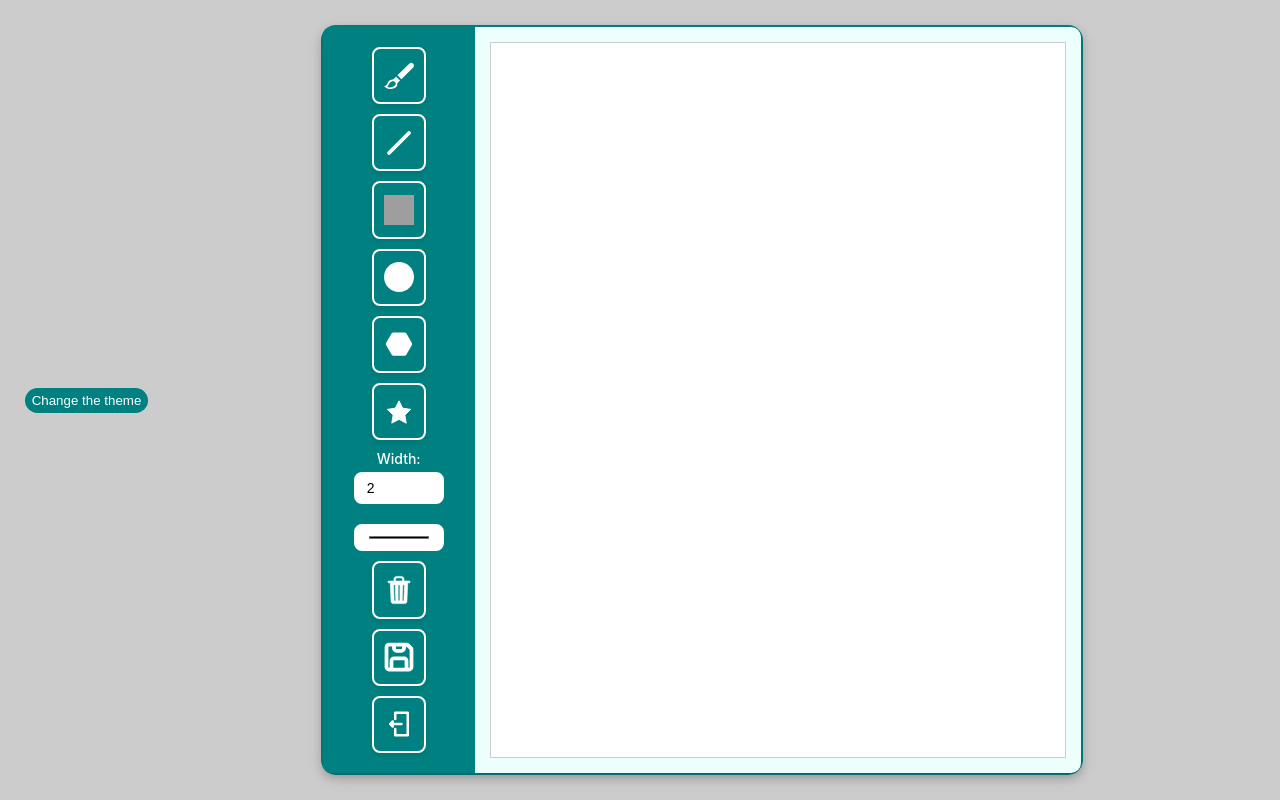
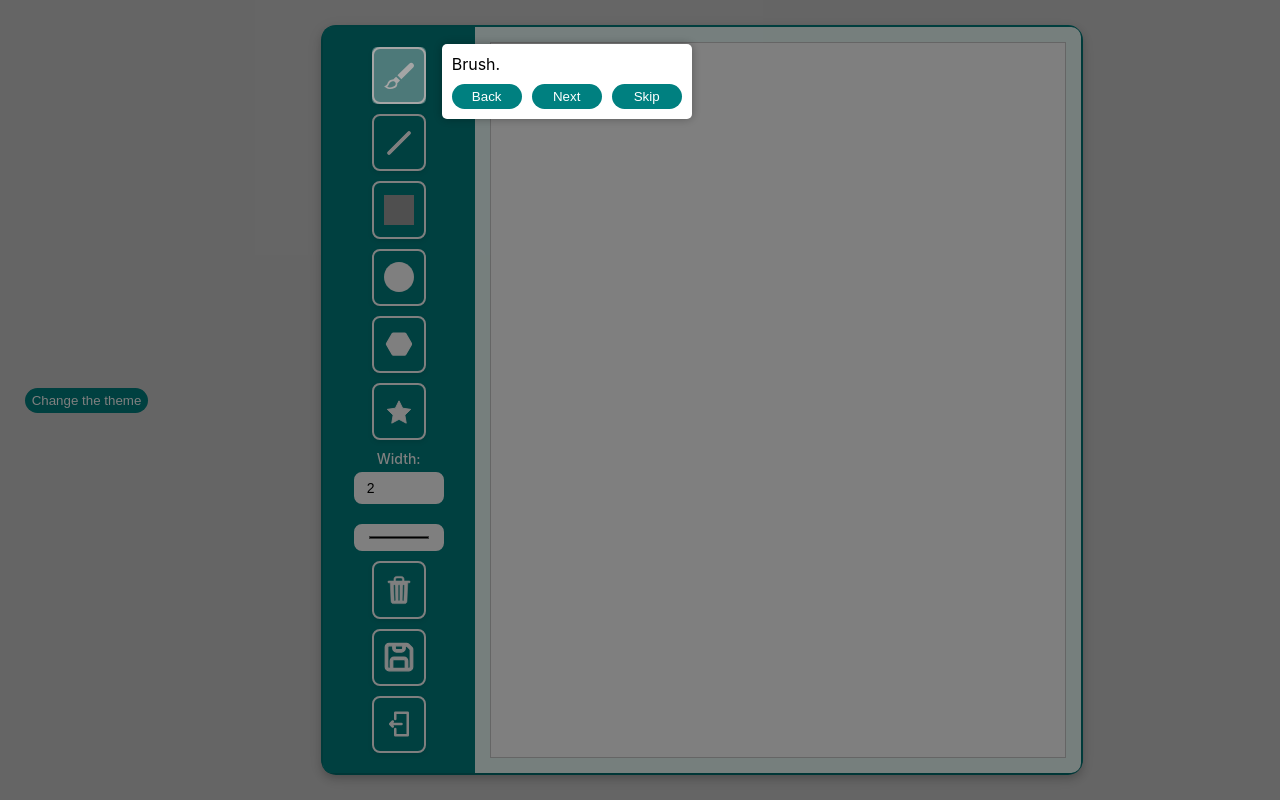
Before and after one commit to soneyk0/mini-paint, a Vue app: page /mini-paint/editor in a window 1280 px wide. Built offline with nearby package versions, Linux system fonts and the light colour scheme; no server answers; sample sign-in values are in the browser's storage; grey boxes are pictures that could not be loaded; what vuefire would draw is missing.

Commit message:
add onboarding

```diff
--- a/src/App.vue
+++ b/src/App.vue
@@ -12,6 +12,7 @@ const changeTheme = () => {
     :button-width="10"
     :button-padding="5"
     @click="changeTheme"
+    class="change-theme-button"
   />
   <div class="display">
     <router-view />
--- a/src/components/Editor.vue
+++ b/src/components/Editor.vue
@@ -6,6 +6,7 @@ import { db } from '../main.ts'
 import { getAuth } from 'firebase/auth'
 import Input from '../common/BaseInput.vue'
 import { toast } from 'vue3-toastify'
+import Onboarding from './Onboarding.vue'
 
 const canvas = ref<HTMLCanvasElement | null>(null)
 const context = ref<CanvasRenderingContext2D | null>(null)
@@ -216,27 +217,50 @@ const saveCanvasToFirebase = async () => {
 const goToHome = () => {
   router.push('/mini-paint/')
 }
+
+const steps = [
+  { element: '.brush', content: 'Brush.' },
+  { element: '.line', content: 'Draws a straight line.' },
+  { element: '.square', content: 'Draws a square.' },
+  { element: '.circle', content: 'Draws a circle.' },
+  { element: '.polygon', content: 'Draws a polygon.' },
+  { element: '.star', content: 'Draws a star.' },
+  {
+    element: '.editor__figure-thickness',
+    content: 'Choose the thickness of the figure.',
+  },
+  { element: '.editor__color', content: 'Choose the color of the figure.' },
+  { element: '.clean', content: 'Clean a sheet.' },
+  { element: '.save', content: 'Save to gallery.' },
+  { element: '.back', content: 'Return to main page.' },
+]
 </script>
 
 <template>
+  <Onboarding
+    :steps="steps"
+    :padding-left="70"
+    :padding-top="-60"
+    page="editor"
+  />
   <div class="editor">
     <div class="editor__toolbar">
-      <button @click="setTool('brush')" class="editor__button">
+      <button @click="setTool('brush')" class="editor__button brush">
         <img src="../assets/brush.svg" alt="brush" class="editor__icon" />
       </button>
-      <button @click="setTool('line')" class="editor__button">
+      <button @click="setTool('line')" class="editor__button line">
         <img src="../assets/line.svg" alt="line" class="editor__icon" />
       </button>
-      <button @click="setTool('square')" class="editor__button">
+      <button @click="setTool('square')" class="editor__button square">
         <img src="../assets/square.svg" alt="triangle" class="editor__icon" />
       </button>
-      <button @click="setTool('circle')" class="editor__button">
+      <button @click="setTool('circle')" class="editor__button circle">
         <img src="../assets/circle.svg" alt="circle" class="editor__icon" />
       </button>
-      <button @click="setTool('polygon')" class="editor__button">
+      <button @click="setTool('polygon')" class="editor__button polygon">
         <img src="../assets/polygon.svg" alt="polygon" class="editor__icon" />
       </button>
-      <button @click="setTool('star')" class="editor__button">
+      <button @click="setTool('star')" class="editor__button star">
         <img src="../assets/star.svg" alt="star" class="editor__icon" />
       </button>
 
@@ -248,22 +272,24 @@ const goToHome = () => {
           v-model="lineWidth"
           min="1"
           max="20"
+          class="editor__figure-thickness"
         ></Input>
       </label>
       <Input
         :input-type="'color'"
         :input-max-width="90"
         v-model="color"
+        class="editor__color"
       ></Input>
 
-      <button @click="clearCanvas" class="editor__button">
+      <button @click="clearCanvas" class="editor__button clean">
         <img src="../assets/clean.svg" alt="clean" class="editor__icon" />
       </button>
-      <button class="editor__button" @click="saveCanvasToFirebase">
+      <button class="editor__button save" @click="saveCanvasToFirebase">
         <img src="../assets/save.svg" alt="save" class="editor__icon" />
       </button>
-      <button class="editor__button" @click="goToHome">
-        <img src="../assets/back.svg" alt="back" class="editor__icon" />
+      <button class="editor__button back" @click="goToHome">
+        <img src="../assets/back.svg" alt="back" class="editor__icon back" />
       </button>
     </div>
     <div class="editor__field">
--- a/src/components/HomePage.vue
+++ b/src/components/HomePage.vue
@@ -6,6 +6,7 @@ import { computed, onMounted, ref } from 'vue'
 import { db } from '../main.ts'
 import { collection, query, getDocs } from 'firebase/firestore'
 import Input from '../common/BaseInput.vue'
+import Onboarding from './Onboarding.vue'
 
 const images = ref<{ data: string; email: string; timestamp: string }[]>([])
 const usersEmail = ref<string[]>([])
@@ -88,18 +89,29 @@ const handleClickOutside = (event: MouseEvent) => {
     showDropdown.value = false
   }
 }
+
+const steps = [
+  { element: '.create-button', content: 'Click to create an image.' },
+  { element: '.dropdown', content: 'Filter images by user email.' },
+  { element: '.signout-button', content: 'Log out button.' },
+  { element: '.menu__pagination', content: 'Pagination buttons.' },
+  { element: '.change-theme-button', content: 'Change application theme.' },
+]
 </script>
 
 <template>
+  <Onboarding :steps="steps" :padding-top="10" :padding-left="0" page="main" />
   <div class="menu">
     <div class="menu__header">
       <h3>Gallery of images</h3>
+
       <Button
         :button-text="'Creat image'"
         :button-width="20"
         :button-padding="10"
         @click="goToEditor"
         button-border-color="2px solid var(--white)"
+        class="create-button"
       />
 
       <div class="dropdown">
@@ -121,12 +133,14 @@ const handleClickOutside = (event: MouseEvent) => {
           </li>
         </ul>
       </div>
+
       <Button
         :button-text="'Sign out'"
         :button-width="20"
         :button-padding="10"
         @click="loginOut"
         button-border-color="2px solid var(--white)"
+        class="signout-button"
       />
     </div>
     <div class="menu__gallery">
--- /dev/null
+++ b/src/components/Onboarding.vue
@@ -0,0 +1,164 @@
+<script setup lang="ts">
+import { ref, onMounted, nextTick } from 'vue'
+import { getAuth, onAuthStateChanged } from 'firebase/auth'
+import BaseButton from '../common/BaseButton.vue'
+
+type Step = {
+  element: string
+  content: string
+}
+
+const props = defineProps<{
+  steps: Step[]
+  paddingTop: number
+  paddingLeft: number
+  page: 'main' | 'editor'
+}>()
+
+const isActive = ref(false)
+const currentStep = ref(0)
+const highlightStyle = ref({})
+const tooltipStyle = ref({})
+const userEmail = ref<string | null>(null)
+
+const updateHighlight = async () => {
+  await nextTick()
+  const step = props.steps[currentStep.value]
+  const target = document.querySelector(step.element) as HTMLElement
+  if (target) {
+    const rect = target.getBoundingClientRect()
+    highlightStyle.value = {
+      top: `${rect.top + window.scrollY}px`,
+      left: `${rect.left + window.scrollX}px`,
+      width: `${rect.width}px`,
+      height: `${rect.height}px`,
+    }
+    tooltipStyle.value = {
+      top: `${rect.bottom + window.scrollY + props.paddingTop}px`,
+      left: `${rect.left + window.scrollX + props.paddingLeft}px`,
+    }
+  }
+}
+
+const checkOnboardingStatus = (email: string) => {
+  const completedKey = `onboardingCompleted_${email}_${props.page}`
+  const completed = localStorage.getItem(completedKey)
+  isActive.value = !completed // Если нет записи в localStorage, показываем онбординг
+
+  console.log(
+    `Onboarding status for ${email} on ${props.page}: ${
+      completed ? 'Completed' : 'Active'
+    }`,
+  )
+}
+
+const nextStep = () => {
+  if (currentStep.value < props.steps.length - 1) {
+    currentStep.value++
+    updateHighlight()
+  } else {
+    endOnboarding()
+  }
+}
+
+const prevStep = () => {
+  if (currentStep.value > 0) {
+    currentStep.value--
+    updateHighlight()
+  }
+}
+
+const skip = () => {
+  endOnboarding()
+}
+
+const endOnboarding = () => {
+  if (userEmail.value) {
+    const completedKey = `onboardingCompleted_${userEmail.value}_${props.page}`
+    localStorage.setItem(completedKey, 'true')
+
+    if (props.page === 'main') {
+      localStorage.setItem(`onboardingStep`, 'editor')
+    }
+
+    isActive.value = false
+  }
+}
+
+onMounted(() => {
+  const auth = getAuth()
+  onAuthStateChanged(auth, (user) => {
+    if (user && user.email) {
+      userEmail.value = user.email
+      checkOnboardingStatus(user.email)
+      if (isActive.value) updateHighlight()
+    }
+  })
+})
+</script>
+
+<template>
+  <div v-if="isActive" class="onboarding-overlay">
+    <div class="onboarding-highlight" :style="highlightStyle"></div>
+    <div class="onboarding-tooltip" :style="tooltipStyle">
+      <p>{{ steps[currentStep].content }}</p>
+      <div class="onboarding-buttons">
+        <BaseButton
+          :button-width="50"
+          :button-padding="5"
+          button-text="Back"
+          @click="prevStep"
+          :disabled="currentStep === 0"
+        />
+        <BaseButton
+          :button-width="50"
+          :button-padding="5"
+          button-text="Next"
+          @click="nextStep"
+          :disabled="currentStep === steps.length - 1"
+        />
+        <BaseButton
+          :button-width="50"
+          :button-padding="5"
+          button-text="Skip"
+          @click="skip"
+        />
+      </div>
+    </div>
+  </div>
+</template>
+
+<style scoped>
+.onboarding-overlay {
+  position: fixed;
+  top: 0;
+  left: 0;
+  width: 100vw;
+  height: 100vh;
+  background: rgba(0, 0, 0, 0.5);
+  z-index: 9999;
+}
+
+.onboarding-highlight {
+  position: absolute;
+  background: rgba(255, 255, 255, 0.3);
+  border-radius: 5px;
+  transition: all 0.3s ease-in-out;
+}
+
+.onboarding-tooltip {
+  position: absolute;
+  background: white;
+  padding: 10px;
+  border-radius: 5px;
+  box-shadow: 0 0 10px rgba(0, 0, 0, 0.3);
+  z-index: 10000;
+  min-width: 250px;
+}
+
+.onboarding-buttons {
+  display: flex;
+  gap: 10px;
+  margin-top: 10px;
+}
+</style>
```
Also changed, not shown: src/main.ts (+7 -10 lines), 1 other file (tests, documents, lock files or other folders).
